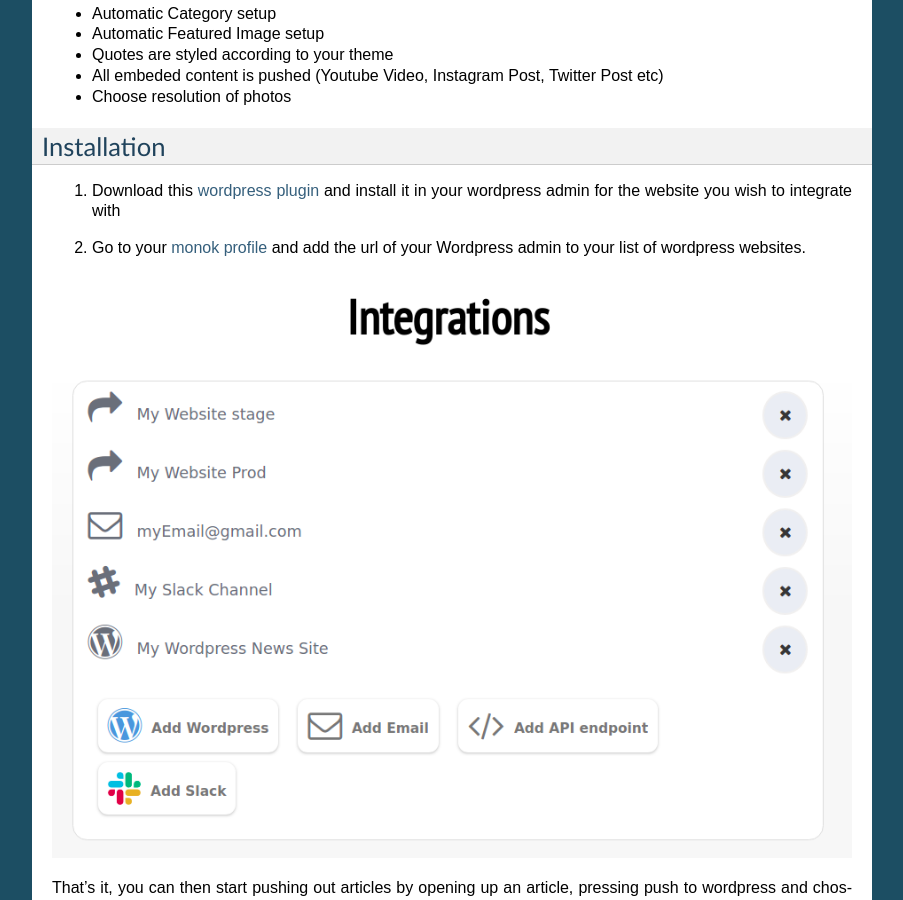
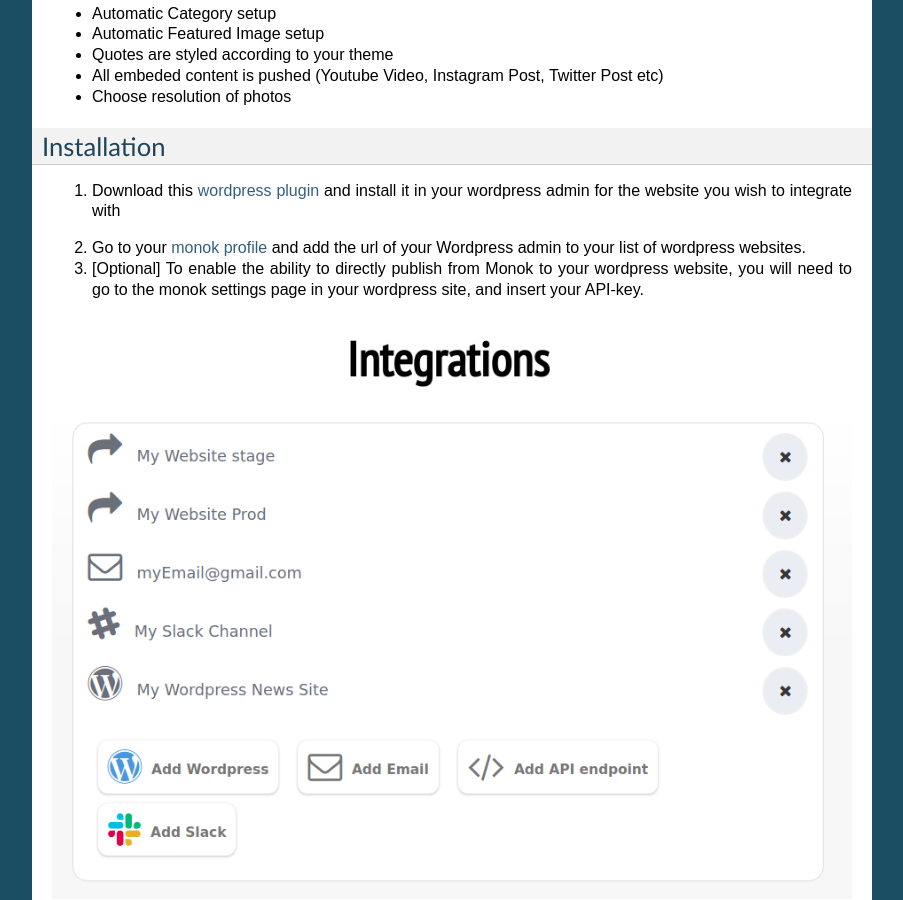
Before and after one commit to monoklabs/monok-docs, a Sphinx documentation site: the page built from docs/integrations.rst, in a window 1280 px wide and 900 px high, scrolled down 1001 px. Shown: the whole window, without its empty margins (198-1101 px from the left). Built offline with Sphinx 7.4.7, drawn with Linux system fonts in a browser that asks for light colours.

Commit message:
Update integrations.rst

```diff
--- a/docs/integrations.rst
+++ b/docs/integrations.rst
@@ -37,6 +37,8 @@
 
 2. Go to your `monok profile`__ and add the url of your Wordpress admin to your list of wordpress websites.
 
+3. [Optional] To enable the ability to directly publish from Monok to your wordpress website, you will need to go to the monok settings page in your wordpress site, and insert your API-key.
+
 .. image:: images/integrations.png
 
 .. _`monok profile`: https://www.monok.com/profile
```
